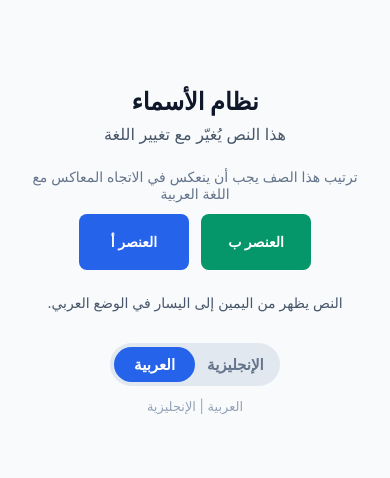
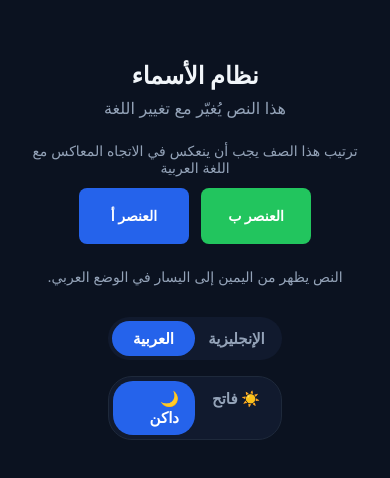
Before and after one commit to dev-Abdallahwael/Osta_App, a React Native app: screen / in a window 390 px wide. Shown: the part 172-650 px from the top of the page. Built offline with nearby package versions, Linux system fonts and the light colour scheme; no server answers.

Commit message:
feat: implement theme context and toggle, add TestScreen, and update localization for theme support

```diff
--- a/App.tsx
+++ b/App.tsx
@@ -3,15 +3,17 @@ import { StatusBar } from 'expo-status-bar';
 import { StyleSheet, View } from 'react-native';
 import { ensureAnonymousSignIn } from './src/services/auth';
 import { LanguageProvider, useLanguage } from './src/context/LanguageContext';
-import LanguageTestScreen from './src/screens/LanguageTestScreen';
+import { ThemeProvider, useTheme } from './src/context/ThemeContext';
+import TestScreen from './src/screens/TestScreen';
 
 function Root() {
   const { renderKey } = useLanguage();
+  const { colors } = useTheme();
 
   return (
-    <View style={styles.container} key={renderKey}>
+    <View style={[styles.container, { backgroundColor: colors.background }]} key={renderKey}>
       <StatusBar style="auto" />
-      <LanguageTestScreen />
+      <TestScreen />
     </View>
   );
 }
@@ -23,7 +25,9 @@ export default function App() {
 
   return (
     <LanguageProvider>
-      <Root />
+      <ThemeProvider>
+        <Root />
+      </ThemeProvider>
     </LanguageProvider>
   );
 }
--- /dev/null
+++ b/src/components/ThemeToggle.tsx
@@ -0,0 +1,65 @@
+import React from 'react';
+import { Pressable, StyleSheet, Text, View } from 'react-native';
+import { useTranslation } from 'react-i18next';
+import { useTheme } from '../context/ThemeContext';
+
+export default function ThemeToggle() {
+  const { mode, colors, setMode } = useTheme();
+  const { t } = useTranslation();
+
+  const options: { value: 'dark' | 'light'; label: string }[] = [
+    { value: 'dark', label: t('theme.dark') },
+    { value: 'light', label: t('theme.light') },
+  ];
+
+  return (
+    <View style={[styles.container, { backgroundColor: colors.surface, borderColor: colors.border }]}>
+      {options.map((opt) => {
+        const active = mode === opt.value;
+        return (
+          <Pressable
+            key={opt.value}
+            accessibilityRole="button"
+            accessibilityState={{ selected: active }}
+            onPress={() => setMode(opt.value)}
+            style={[
+              styles.option,
+              {
+                backgroundColor: active ? colors.accent : 'transparent',
+              },
+            ]}
+          >
+            <Text
+              style={[
+                styles.label,
+                { color: active ? '#ffffff' : colors.textSecondary },
+              ]}
+            >
+              {opt.label}
+            </Text>
+          </Pressable>
+        );
+      })}
+    </View>
+  );
+}
+
+const styles = StyleSheet.create({
+  container: {
+    flexDirection: 'row',
+    borderRadius: 24,
+    padding: 4,
+    borderWidth: 1,
+  },
+  option: {
+    flex: 1,
+    paddingVertical: 8,
+    paddingHorizontal: 16,
+    borderRadius: 20,
+    alignItems: 'center',
+  },
+  label: {
+    fontSize: 15,
+    fontWeight: '600',
+  },
+});
--- /dev/null
+++ b/src/context/ThemeContext.tsx
@@ -0,0 +1,80 @@
+import React, {
+  createContext,
+  useContext,
+  useEffect,
+  useMemo,
+  useState,
+  useCallback,
+} from 'react';
+import AsyncStorage from '@react-native-async-storage/async-storage';
+import { themes, type ThemeMode, type ThemeTokens } from '../theme/tokens';
+
+const STORAGE_KEY = '@osta/theme';
+
+const DEFAULT_MODE: ThemeMode = 'dark';
+
+interface ThemeContextValue {
+  mode: ThemeMode;
+  colors: ThemeTokens;
+  isLoaded: boolean;
+  setMode: (mode: ThemeMode) => void;
+  toggleTheme: () => void;
+}
+
+const ThemeContext = createContext<ThemeContextValue | null>(null);
+
+export function ThemeProvider({ children }: { children: React.ReactNode }) {
+  const [mode, setModeState] = useState<ThemeMode>(DEFAULT_MODE);
+  const [isLoaded, setIsLoaded] = useState(false);
+
+  useEffect(() => {
+    let mounted = true;
+    (async () => {
+      try {
+        const stored = await AsyncStorage.getItem(STORAGE_KEY);
+        if (mounted && (stored === 'dark' || stored === 'light')) {
+          setModeState(stored);
+        }
+      } catch (err) {
+        console.warn('Failed to load persisted theme:', err);
+      } finally {
+        if (mounted) setIsLoaded(true);
+      }
+    })();
+    return () => {
+      mounted = false;
+    };
+  }, []);
+
+  const setMode = useCallback((next: ThemeMode) => {
+    setModeState(next);
+    AsyncStorage.setItem(STORAGE_KEY, next).catch((err) =>
+      console.warn('Failed to persist theme:', err),
+    );
+  }, []);
+
+  const toggleTheme = useCallback(() => {
+    setModeState((current) => {
+      const next = current === 'dark' ? 'light' : 'dark';
+      AsyncStorage.setItem(STORAGE_KEY, next).catch((err) =>
+        console.warn('Failed to persist theme:', err),
+      );
+      return next;
+    });
+  }, []);
+
+  const value = useMemo<ThemeContextValue>(
+    () => ({ mode, colors: themes[mode], isLoaded, setMode, toggleTheme }),
+    [mode, isLoaded, setMode, toggleTheme],
+  );
+
+  return <ThemeContext.Provider value={value}>{children}</ThemeContext.Provider>;
+}
+
+export function useTheme(): ThemeContextValue {
+  const ctx = useContext(ThemeContext);
+  if (!ctx) {
+    throw new Error('useTheme must be used within a ThemeProvider');
+  }
+  return ctx;
+}
--- a/src/localization/ar.json
+++ b/src/localization/ar.json
@@ -1,6 +1,10 @@
 {
   "app": {
     "name": "أوستا"
+  },
+  "theme": {
+    "dark": "🌙 داكن",
+    "light": "☀️ فاتح"
   },
   "language": {
     "aria": "اللغة",
--- a/src/localization/en.json
+++ b/src/localization/en.json
@@ -1,6 +1,10 @@
 {
   "app": {
     "name": "Osta"
+  },
+  "theme": {
+    "dark": "🌙 Dark",
+    "light": "☀️ Light"
   },
   "language": {
     "aria": "Language",
--- a/src/screens/LanguageTestScreen.tsx
+++ b/src/screens/TestScreen.tsx
@@ -1,34 +1,50 @@
 import React from 'react';
 import { StyleSheet, Text, View } from 'react-native';
 import { useTranslation } from 'react-i18next';
+import { useTheme } from '../context/ThemeContext';
 import LanguageToggle from '../components/LanguageToggle';
+import ThemeToggle from '../components/ThemeToggle';
 
-export default function LanguageTestScreen() {
+export default function TestScreen() {
   const { t } = useTranslation();
+  const { colors } = useTheme();
 
   return (
-    <View style={styles.container}>
-      <Text style={styles.title}>{t('language.test.title')}</Text>
-      <Text style={styles.subtitle}>{t('language.test.subtitle')}</Text>
+    <View style={[styles.container, { backgroundColor: colors.background }]}>
+      <Text style={[styles.title, { color: colors.textPrimary }]}>
+        {t('language.test.title')}
+      </Text>
+      <Text style={[styles.subtitle, { color: colors.textSecondary }]}>
+        {t('language.test.subtitle')}
+      </Text>
 
-      <Text style={styles.intro}>{t('language.test.rowIntro')}</Text>
+      <Text style={[styles.intro, { color: colors.textSecondary }]}>
+        {t('language.test.rowIntro')}
+      </Text>
 
       <View style={styles.row}>
-        <View style={[styles.box, styles.boxLeft]}>
+        <View style={[styles.box, { backgroundColor: colors.accent }]}>
           <Text style={styles.boxText}>{t('language.test.rowA')}</Text>
         </View>
-        <View style={[styles.box, styles.boxRight]}>
+        <View style={[styles.box, { backgroundColor: colors.success }]}>
           <Text style={styles.boxText}>{t('language.test.rowB')}</Text>
         </View>
       </View>
 
-      <Text style={styles.description}>{t('language.test.description')}</Text>
+      <Text style={[styles.description, { color: colors.textSecondary }]}>
+        {t('language.test.description')}
+      </Text>
 
       <View style={styles.toggleContainer}>
-        <LanguageToggle />
-        <Text style={styles.toggleCaption}>
-          {t('language.test.arabic')} | {t('language.test.english')}
-        </Text>
+        <LanguageToggle
+          activeColor={colors.accent}
+          inactiveColor="transparent"
+          textColor={colors.textSecondary}
+          activeTextColor="#ffffff"
+          containerColor={colors.surface}
+        />
+        <View style={styles.spacer} />
+        <ThemeToggle />
       </View>
     </View>
   );
@@ -37,7 +53,6 @@ export default function LanguageTestScreen() {
 const styles = StyleSheet.create({
   container: {
     flex: 1,
-    backgroundColor: '#f8fafc',
     alignItems: 'center',
     justifyContent: 'center',
     padding: 24,
@@ -45,18 +60,15 @@ const styles = StyleSheet.create({
   title: {
     fontSize: 24,
     fontWeight: '700',
-    color: '#0f172a',
     marginBottom: 8,
   },
   subtitle: {
     fontSize: 16,
-    color: '#475569',
     marginBottom: 24,
     textAlign: 'center',
   },
   intro: {
     fontSize: 14,
-    color: '#64748b',
     marginBottom: 12,
     textAlign: 'center',
   },
@@ -72,30 +84,20 @@ const styles = StyleSheet.create({
     justifyContent: 'center',
     marginHorizontal: 6,
   },
-  boxLeft: {
-    backgroundColor: '#2563eb',
-  },
-  boxRight: {
-    backgroundColor: '#059669',
-  },
   boxText: {
-    color: '#fff',
+    color: '#ffffff',
     fontSize: 14,
     fontWeight: '600',
   },
   description: {
     fontSize: 14,
-    color: '#475569',
     marginBottom: 24,
     textAlign: 'center',
   },
   toggleContainer: {
     marginTop: 8,
   },
-  toggleCaption: {
-    marginTop: 12,
-    textAlign: 'center',
-    fontSize: 13,
-    color: '#94a3b8',
+  spacer: {
+    height: 16,
   },
 });
--- /dev/null
+++ b/src/theme/tokens.ts
@@ -0,0 +1,39 @@
+export interface ThemeTokens {
+  background: string;
+  surface: string;
+  textPrimary: string;
+  textSecondary: string;
+  accent: string;
+  border: string;
+  error: string;
+  success: string;
+}
+
+export const darkTheme: ThemeTokens = {
+  background: '#0b1220',
+  surface: '#111a2e',
+  textPrimary: '#f1f5f9',
+  textSecondary: '#94a3b8',
+  accent: '#2563eb',
+  border: '#1e293b',
+  error: '#ef4444',
+  success: '#22c55e',
+};
+
+export const lightTheme: ThemeTokens = {
+  background: '#f8fafc',
+  surface: '#ffffff',
+  textPrimary: '#0f172a',
+  textSecondary: '#64748b',
+  accent: '#2563eb',
+  border: '#e2e8f0',
+  error: '#dc2626',
+  success: '#16a34a',
+};
+
+export type ThemeMode = 'dark' | 'light';
+
+export const themes: Record<ThemeMode, ThemeTokens> = {
+  dark: darkTheme,
+  light: lightTheme,
+};
```
